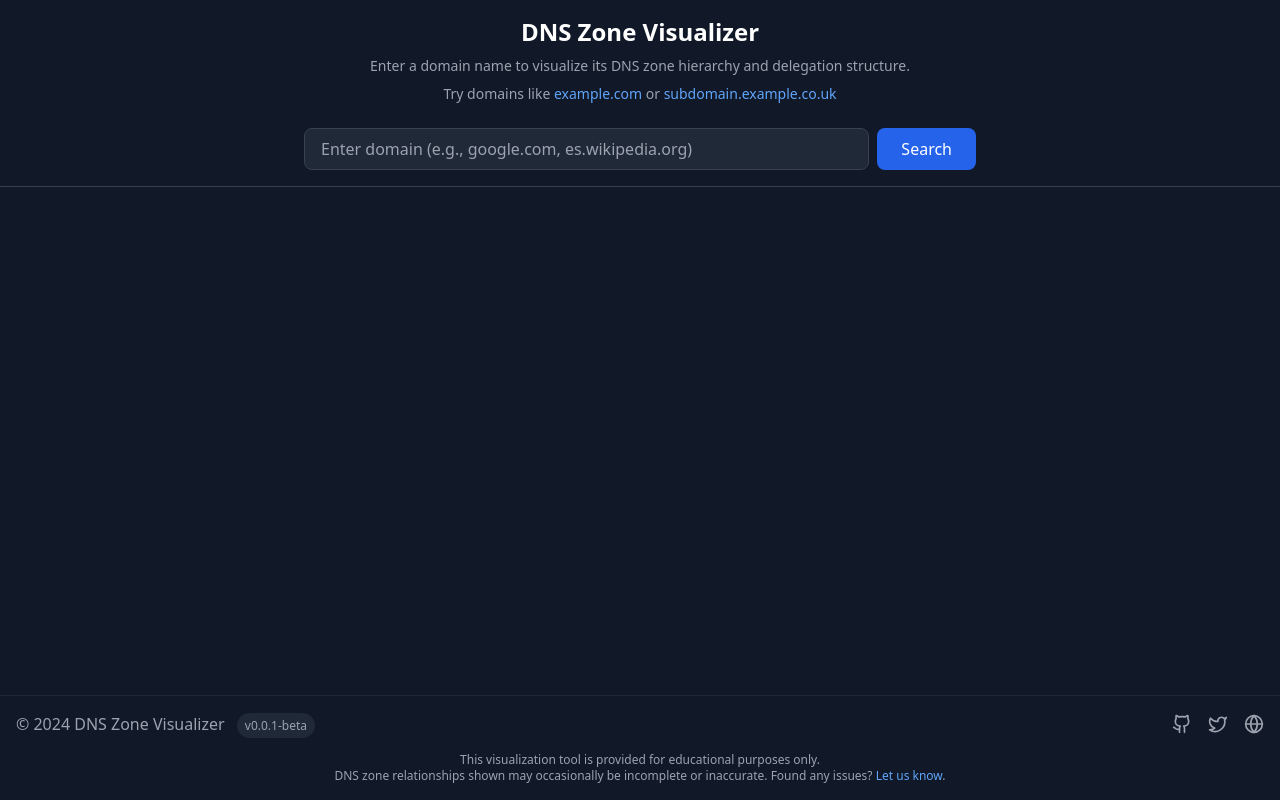
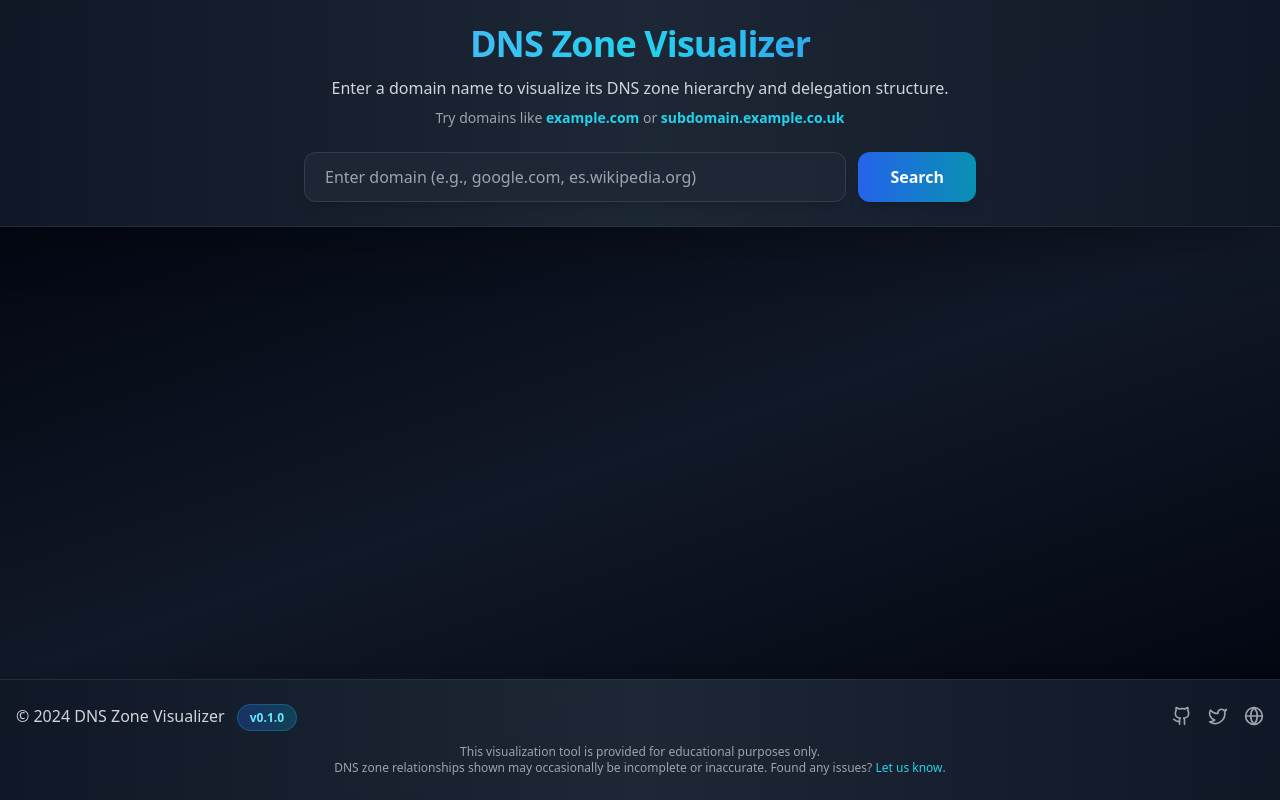
Before and after one commit to jcroyoaun/dnszones, a React (Vite) app: page / in a window 1280 px wide. Built offline with nearby package versions, Linux system fonts and the light colour scheme.

Commit message:
updating personal site amongst other things

```diff
--- a/package.json
+++ b/package.json
@@ -1,7 +1,7 @@
 {
   "name": "dns-zone-visualizer",
   "private": true,
-  "version": "0.0.0",
+  "version": "0.1.0",
   "type": "module",
   "scripts": {
     "dev": "vite",
--- a/src/App.tsx
+++ b/src/App.tsx
@@ -18,7 +18,7 @@ const nodeTypes = {
   zoneNode: ZoneNode
 };
 
-const APP_VERSION = '0.0.1-beta';
+const APP_VERSION = '0.1.0';
 
 function App() {
   const [domain, setDomain] = useState('');
@@ -94,41 +94,43 @@ function App() {
   };
 
   return (
-    <div className="h-screen flex flex-col dark:bg-gray-900">
-      <div className="border-b border-gray-700 p-4 bg-gray-900">
+    <div className="h-screen flex flex-col bg-gradient-to-br from-gray-950 via-gray-900 to-gray-950">
+      <div className="border-b border-gray-700/50 p-6 bg-gradient-to-r from-gray-900/95 via-gray-800/95 to-gray-900/95 backdrop-blur-sm shadow-2xl">
         <div className="max-w-2xl mx-auto text-center mb-6">
-          <h1 className="text-2xl font-bold text-white mb-2">DNS Zone Visualizer</h1>
-          <p className="text-gray-400 text-sm mb-2">
+          <h1 className="text-4xl font-bold bg-gradient-to-r from-blue-400 via-cyan-400 to-blue-500 bg-clip-text text-transparent mb-3 tracking-tight">
+            DNS Zone Visualizer
+          </h1>
+          <p className="text-gray-300 text-base mb-2 font-medium">
             Enter a domain name to visualize its DNS zone hierarchy and delegation structure.
           </p>
           <p className="text-gray-400 text-sm">
-            Try domains like <span className="text-blue-400">example.com</span> or <span className="text-blue-400">subdomain.example.co.uk</span>
+            Try domains like <span className="text-cyan-400 font-semibold">example.com</span> or <span className="text-cyan-400 font-semibold">subdomain.example.co.uk</span>
           </p>
         </div>
 
-        <form onSubmit={handleSearch} className="max-w-2xl mx-auto flex gap-2">
+        <form onSubmit={handleSearch} className="max-w-2xl mx-auto flex gap-3">
           <input
             type="text"
             value={domain}
             onChange={(e) => setDomain(e.target.value)}
             placeholder="Enter domain (e.g., google.com, es.wikipedia.org)"
-            className="flex-1 px-4 py-2 bg-gray-800 border border-gray-700 rounded-lg focus:ring-2 focus:ring-blue-500 focus:border-transparent text-white placeholder-gray-400"
+            className="flex-1 px-5 py-3 bg-gray-800/80 border border-gray-600/50 rounded-xl focus:ring-2 focus:ring-cyan-500/50 focus:border-cyan-500/50 text-white placeholder-gray-400 transition-all duration-200 shadow-lg focus:shadow-cyan-500/20"
           />
           <button
             type="submit"
             disabled={loading}
-            className="px-6 py-2 bg-blue-600 text-white rounded-lg hover:bg-blue-700 focus:ring-2 focus:ring-blue-500 focus:ring-offset-2 focus:ring-offset-gray-900 disabled:opacity-50"
+            className="px-8 py-3 bg-gradient-to-r from-blue-600 to-cyan-600 text-white font-semibold rounded-xl hover:from-blue-500 hover:to-cyan-500 focus:ring-2 focus:ring-cyan-500 focus:ring-offset-2 focus:ring-offset-gray-900 disabled:opacity-50 transition-all duration-200 shadow-lg hover:shadow-cyan-500/30 hover:scale-105"
           >
             {loading ? 'Searching...' : 'Search'}
           </button>
         </form>
         {error && (
-          <div className="max-w-2xl mx-auto mt-2 text-red-400 text-sm">
+          <div className="max-w-2xl mx-auto mt-3 text-red-400 text-sm bg-red-900/20 border border-red-500/30 rounded-lg px-4 py-2">
             {error}
           </div>
         )}
       </div>
-      <div className="flex-1 bg-gray-900">
+      <div className="flex-1 bg-gradient-to-br from-gray-950 via-gray-900 to-gray-950">
         {(nodes.length > 0 || edges.length > 0) && (
           <ReactFlow
             nodes={nodes}
@@ -152,18 +154,18 @@ function App() {
           onClose={() => setSelectedZone(null)}
         />
       )}
-      <footer className="border-t border-gray-800 bg-gray-900 py-4">
+      <footer className="border-t border-gray-700/50 bg-gradient-to-r from-gray-900/95 via-gray-800/95 to-gray-900/95 backdrop-blur-sm py-6 shadow-2xl">
         <div className="max-w-7xl mx-auto px-4">
           <div className="flex justify-between items-center mb-4">
-            <div className="text-gray-400">
-              © 2024 DNS Zone Visualizer <span className="text-xs ml-2 bg-gray-800 px-2 py-1 rounded-full">v{APP_VERSION}</span>
+            <div className="text-gray-300">
+              © 2024 DNS Zone Visualizer <span className="text-xs ml-2 bg-gradient-to-r from-blue-600/30 to-cyan-600/30 border border-cyan-500/30 px-3 py-1 rounded-full font-semibold text-cyan-300">v{APP_VERSION}</span>
             </div>
             <div className="flex items-center gap-4">
               <a
                 href="https://github.com/jcroyoaun"
                 target="_blank"
                 rel="noopener noreferrer"
-                className="text-gray-400 hover:text-white transition-colors"
+                className="text-gray-400 hover:text-cyan-400 transition-all duration-200 hover:scale-110"
                 aria-label="GitHub"
               >
                 <Github className="w-5 h-5" />
@@ -172,16 +174,16 @@ function App() {
                 href="https://x.com/jcroyoaun"
                 target="_blank"
                 rel="noopener noreferrer"
-                className="text-gray-400 hover:text-white transition-colors"
+                className="text-gray-400 hover:text-cyan-400 transition-all duration-200 hover:scale-110"
                 aria-label="Twitter"
               >
                 <Twitter className="w-5 h-5" />
               </a>
               <a
-                href="https://jcroyoaun.io"
+                href="https://jcroyoaun.com"
                 target="_blank"
                 rel="noopener noreferrer"
-                className="text-gray-400 hover:text-white transition-colors"
+                className="text-gray-400 hover:text-cyan-400 transition-all duration-200 hover:scale-110"
                 aria-label="Website"
               >
                 <Globe className="w-5 h-5" />
@@ -196,7 +198,7 @@ function App() {
             <p className="text-gray-400">
               DNS zone relationships shown may occasionally be incomplete or inaccurate.
 
-              Found any issues? <a href="mailto:contact@dnszone.dev" className="text-blue-400 hover:text-blue-300 transition-colors">Let us know</a>.
+              Found any issues? <a href="mailto:contact@dnszone.dev" className="text-cyan-400 hover:text-cyan-300 transition-colors font-medium">Let us know</a>.
             </p>
           </div>
         </div>
--- a/src/components/ZoneNode.tsx
+++ b/src/components/ZoneNode.tsx
@@ -43,32 +43,34 @@ const ZoneNode = memo(({ data }: {
 
   return (
     <div
-      className={`px-6 py-4 shadow-lg rounded-lg border-2 transition-all duration-200 min-w-[200px] cursor-pointer
+      className={`px-6 py-4 shadow-2xl rounded-xl border-2 transition-all duration-300 min-w-[200px] cursor-pointer backdrop-blur-sm
         ${isHovered
-          ? `${zoneClasses.bg} ${zoneClasses.border}`
-          : 'bg-gray-800 border-gray-700'}`}
+          ? `${zoneClasses.bg} ${zoneClasses.border} scale-105 shadow-cyan-500/30`
+          : 'bg-gray-800/90 border-gray-600/50 hover:border-gray-500/50'}`}
       onMouseEnter={() => setIsHovered(true)}
       onMouseLeave={() => setIsHovered(false)}
       onClick={() => data.onZoneClick(data.zone)}
     >
-      <Handle type="target" position={Position.Top} className="w-2 h-2 !bg-gray-600" />
+      <Handle type="target" position={Position.Top} className="w-3 h-3 !bg-cyan-500 !border-2 !border-gray-800" />
       <div className="flex items-center gap-3">
-        <Server className={`w-5 h-5 ${isHovered ? 'text-white' : 'text-gray-400'}`} />
+        <div className={`p-2 rounded-lg transition-all duration-300 ${isHovered ? 'bg-white/10' : 'bg-gray-700/50'}`}>
+          <Server className={`w-5 h-5 transition-colors duration-300 ${isHovered ? 'text-cyan-300' : 'text-gray-400'}`} />
+        </div>
         <div className="flex flex-col">
-          <div className="text-base font-bold text-white">
+          <div className={`text-base font-bold transition-colors duration-300 ${isHovered ? 'text-white' : 'text-gray-100'}`}>
             {apexDomain}
           </div>
           {subDomains.map((domain) => (
             <div
               key={domain}
-              className="text-sm font-medium text-gray-400"
+              className={`text-sm font-medium transition-colors duration-300 ${isHovered ? 'text-gray-200' : 'text-gray-400'}`}
             >
               {domain}
             </div>
           ))}
         </div>
       </div>
-      <Handle type="source" position={Position.Bottom} className="w-2 h-2 !bg-gray-600" />
+      <Handle type="source" position={Position.Bottom} className="w-3 h-3 !bg-cyan-500 !border-2 !border-gray-800" />
     </div>
   );
 });
--- a/src/index.css
+++ b/src/index.css
@@ -3,15 +3,49 @@
 @tailwind utilities;
 
 :root {
-  --zone-root: #312E81;
+  --zone-root: linear-gradient(135deg, #6366f1 0%, #8b5cf6 100%);
   --zone-root-light: #E8E3FC;
 
-  --zone-tld: #075985;
+  --zone-tld: linear-gradient(135deg, #0ea5e9 0%, #06b6d4 100%);
   --zone-tld-light: #E0F2FE;
 
-  --zone-domain: #065F46;
+  --zone-domain: linear-gradient(135deg, #10b981 0%, #059669 100%);
   --zone-domain-light: #DCF9E7;
 
-  --zone-subdomain: #831843;
+  --zone-subdomain: linear-gradient(135deg, #ec4899 0%, #d946ef 100%);
   --zone-subdomain-light: #FCE7F3;
 }
+
+@layer utilities {
+  .bg-zone-root {
+    background: linear-gradient(135deg, #6366f1 0%, #8b5cf6 100%);
+  }
+
+  .bg-zone-tld {
+    background: linear-gradient(135deg, #0ea5e9 0%, #06b6d4 100%);
+  }
+
+  .bg-zone-domain {
+    background: linear-gradient(135deg, #10b981 0%, #059669 100%);
+  }
+
+  .bg-zone-subdomain {
+    background: linear-gradient(135deg, #ec4899 0%, #d946ef 100%);
+  }
+
+  .border-zone-root-border {
+    border-color: #8b5cf6;
+  }
+
+  .border-zone-tld-border {
+    border-color: #06b6d4;
+  }
+
+  .border-zone-domain-border {
+    border-color: #10b981;
+  }
+
+  .border-zone-subdomain-border {
+    border-color: #ec4899;
+  }
+}
```
Also changed, not shown: src/components/ZoneDetails.tsx (+17 -15 lines).
